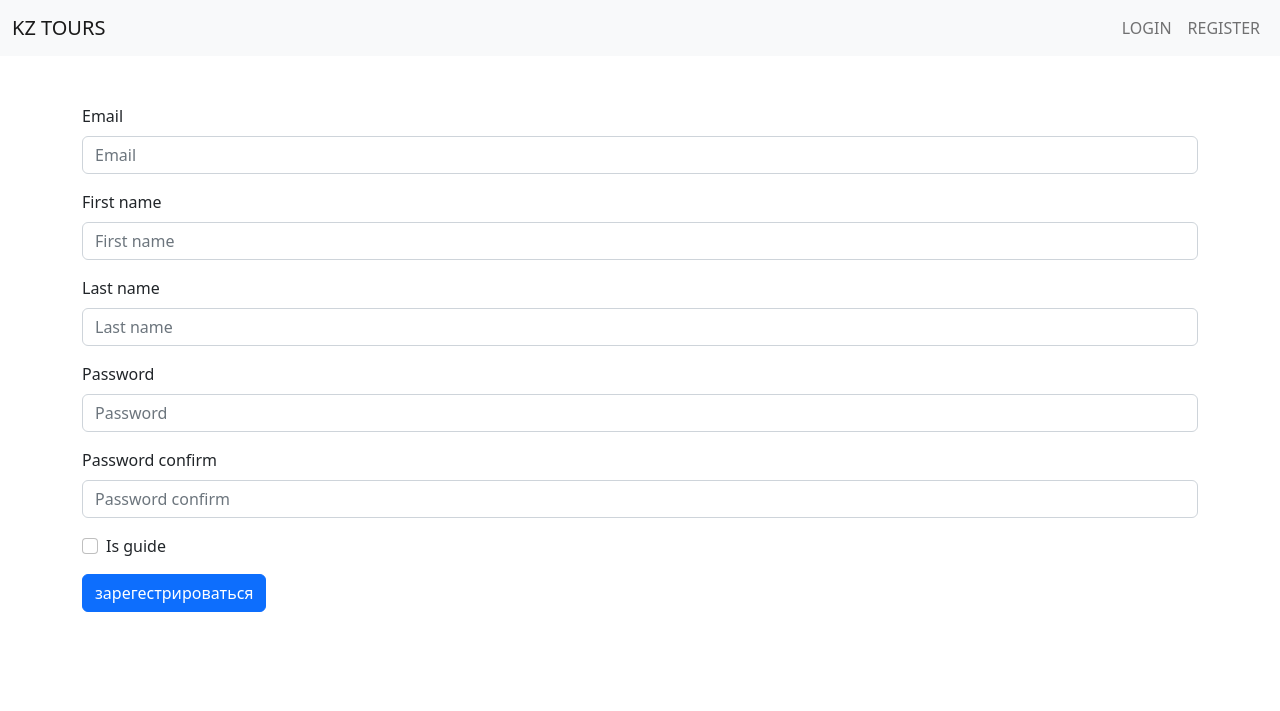
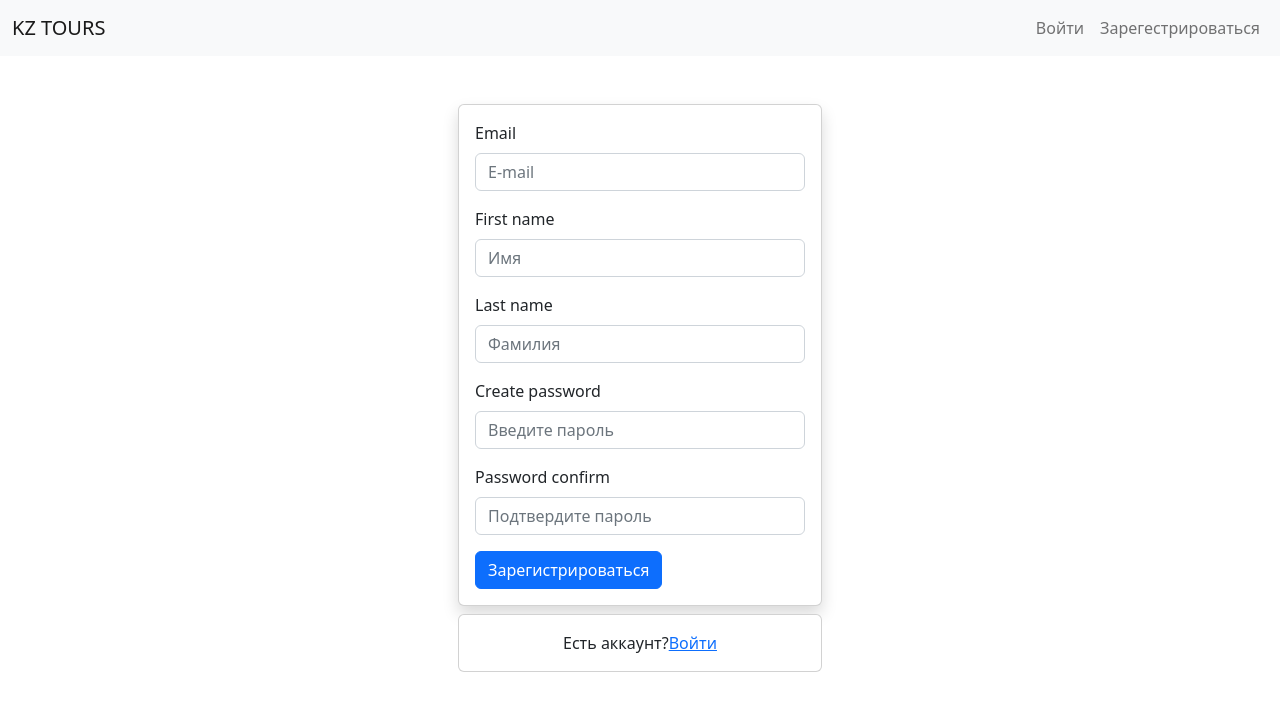
Before and after one commit to AttractorSchool/ESDP-AP-10-4, a Django app: page /auth/register/ in a window 1280 px wide. Shown: the top 711 px of the page. Run offline with Django 4.2, Linux system fonts and the light colour scheme; some libraries are stand-ins or nearby versions.

Commit message:
#31 Привести в порядок шаблоны 'регистрации и логина'

```diff
--- a/accounts/forms/user_login_form.py
+++ b/accounts/forms/user_login_form.py
@@ -2,5 +2,5 @@ from django import forms
 
 
 class UserLoginForm(forms.Form):
-    email = forms.EmailField(required=True, label='E-mail')
+    email = forms.EmailField(required=True)
     password = forms.CharField(required=True, label='Password', widget=forms.PasswordInput)
--- a/accounts/forms/user_regiser_form.py
+++ b/accounts/forms/user_regiser_form.py
@@ -5,13 +5,14 @@ from django.contrib.auth import get_user_model
 
 
 class UserRegisterForm(forms.ModelForm):
-    password = forms.CharField(required=True, widget=forms.PasswordInput)
-    password_confirm = forms.CharField(required=True, widget=forms.PasswordInput)
+    password = forms.CharField(required=True, widget=forms.PasswordInput, label='Create password')
+    password_confirm = forms.CharField(required=True, widget=forms.PasswordInput, label='Password confirm')
     is_guide = forms.BooleanField(required=False)
 
     class Meta:
         model = get_user_model()
         fields = ('email', 'first_name', 'last_name', 'password', 'password_confirm', 'is_guide')
+
 
     def clean(self):
         cleaned_data = super().clean()
--- a/core/urls.py
+++ b/core/urls.py
@@ -22,6 +22,6 @@ from django.urls import include, path
 urlpatterns = [
     path('admin/', admin.site.urls),
     path('auth/', include('accounts.urls')),
-    path('tour/', include('tours.urls')),
+    path('', include('tours.urls')),
     path('booking/', include('booking.urls')),
 ] + static(settings.MEDIA_URL, document_root=settings.MEDIA_ROOT)
--- a/templates/account/register.html
+++ b/templates/account/register.html
@@ -1,10 +1,41 @@
 {% extends "base.html" %}
-{% load django_bootstrap5%}
+{% load django_bootstrap5 %}
+
+<title>{% block title %}Register{% endblock %}</title>
 
 {% block content %}
-    <form action="" method="POST">
-    {% csrf_token %}
-    {% bootstrap_form form %}
-    {% bootstrap_button button_type="submit" content="зарегестрироваться"%}
-    </form>
+    <div class="container">
+        <div class="row mt-5">
+            <div class="d-flex justify-content-center">
+                <div class="col-lg-4 col-md-8 col-sm-11">
+                    <div class="card shadow">
+                        <div class="card-body">
+                            <form action="" method="POST" enctype="multipart/form-data">
+                                <div class="form">
+                                    {% csrf_token %}
+                                    {% bootstrap_field form.email label='Email Address' placeholder="E-mail" %}
+                                    {% bootstrap_field form.first_name placeholder="Имя" %}
+                                    {% bootstrap_field form.last_name placeholder="Фамилия" %}
+                                    {% bootstrap_field form.password placeholder="Введите пароль" %}
+                                    {% bootstrap_field form.password_confirm placeholder="Подтвердите пароль" %}
+                                    {% bootstrap_button button_type='submit' content='Зарегистрироваться' button_class='btn-primary' %}
+                                </div>
+                            </form>
+                        </div>
+                    </div>
+                </div>
+            </div>
+        </div>
+        <div class="row mt-2 mb-5">
+            <div class="d-flex justify-content-center">
+                <div class="col-lg-4 col-md-8 col-sm-11">
+                    <div class="card ">
+                        <div class="card-body d-flex justify-content-center">
+                            Есть аккаунт? <a href="{% url 'login' %}">Войти</a>
+                        </div>
+                    </div>
+                </div>
+            </div>
+        </div>
+    </div>
 {% endblock %}
--- a/templates/base.html
+++ b/templates/base.html
@@ -6,7 +6,7 @@
     <meta charset="UTF-8">
     <link href="https://cdn.jsdelivr.net/npm/bootstrap@5.2.2/dist/css/bootstrap.min.css" rel="stylesheet"
           integrity="sha384-Zenh87qX5JnK2Jl0vWa8Ck2rdkQ2Bzep5IDxbcnCeuOxjzrPF/et3URy9Bv1WTRi" crossorigin="anonymous">
-    <title>{% block title %} gallery {% endblock %}</title>
+    <title>{% block title %} Tours {% endblock %}</title>
 </head>
 <body>
 {% block menu %}
@@ -15,24 +15,21 @@
             <a class="navbar-brand" href="{% url 'tour_list' %}">KZ TOURS</a>
             <div class="" id="navbarNav">
                 <ul class="navbar-nav">
+                    {% if  user.is_authenticated and user.is_guide %}
+                        <li>
+                            <a class="nav-link" href="{% url "tour_create" %}">Создать Тур</a>
+                        </li>
+                    {% endif %}
                     {% if user.is_authenticated %}
                         <li>
-                            <a class="nav-link" href="{% url "logout" %}">LOGOUT</a>
+                            <a class="nav-link" href="{% url "logout" %}">Выйти</a>
                         </li>
-                        {% if user.is_guide %}
+                    {% else %}
                         <li>
-                            <a class="nav-link" href="{% url "tour_create" %}">Create Tour</a>
-                        </li>
-                        {% endif %}
-
-                    {% else %}
-                        {% url 'login' as login_url %}
-                        {% url 'register' as register_url %}
-                        <li>
-                            <a class="nav-link" href="{% url "login" %}">LOGIN</a>
+                            <a class="nav-link" href="{% url "login" %}">Войти</a>
                         </li>
                         <li>
-                            <a class="nav-link" href="{% url "register" %}">REGISTER</a>
+                            <a class="nav-link" href="{% url "register" %}">Зарегестрироваться</a>
                         </li>
                     {% endif %}
                 </ul>
```
Also changed, not shown: templates/account/login.html (+32 -7 lines).
